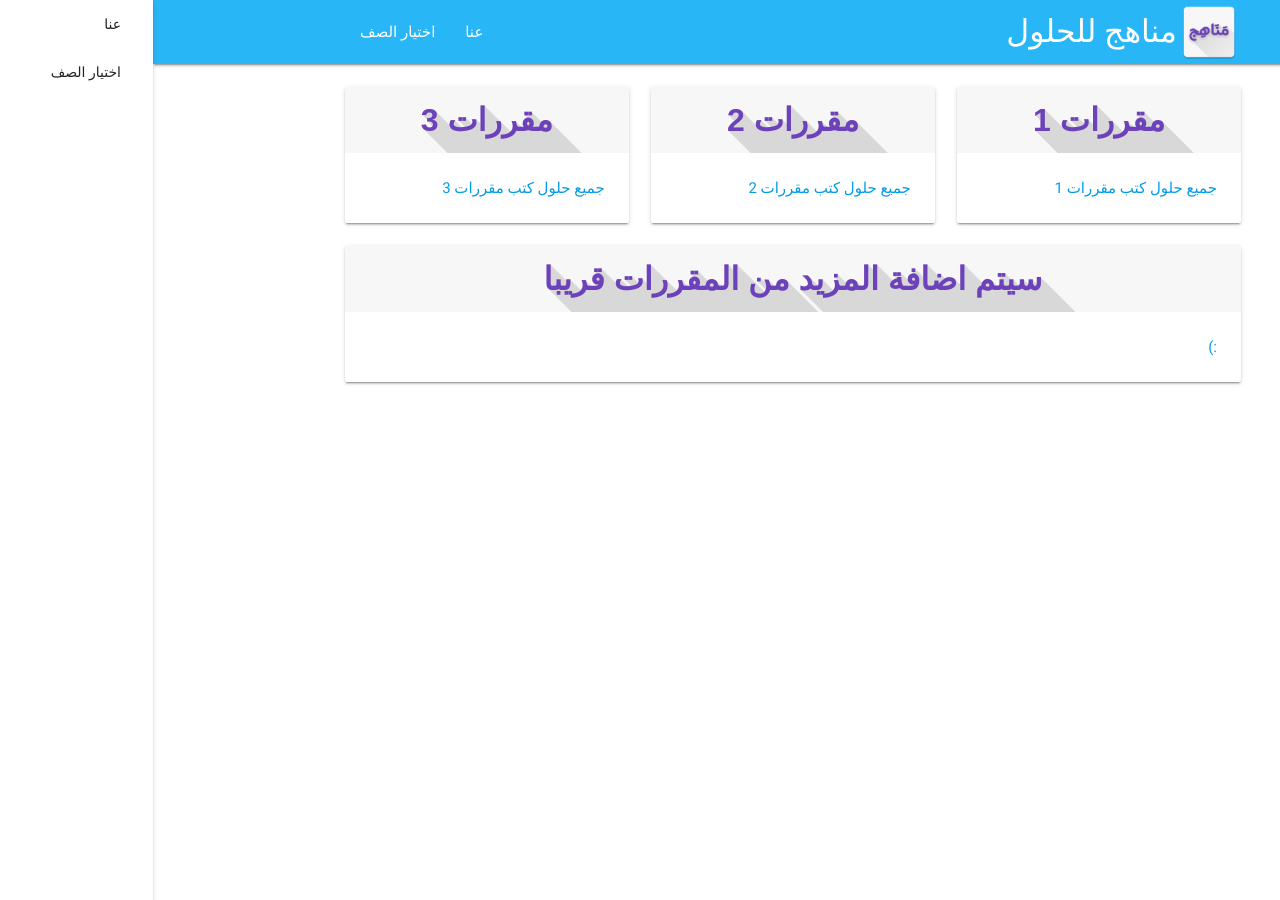
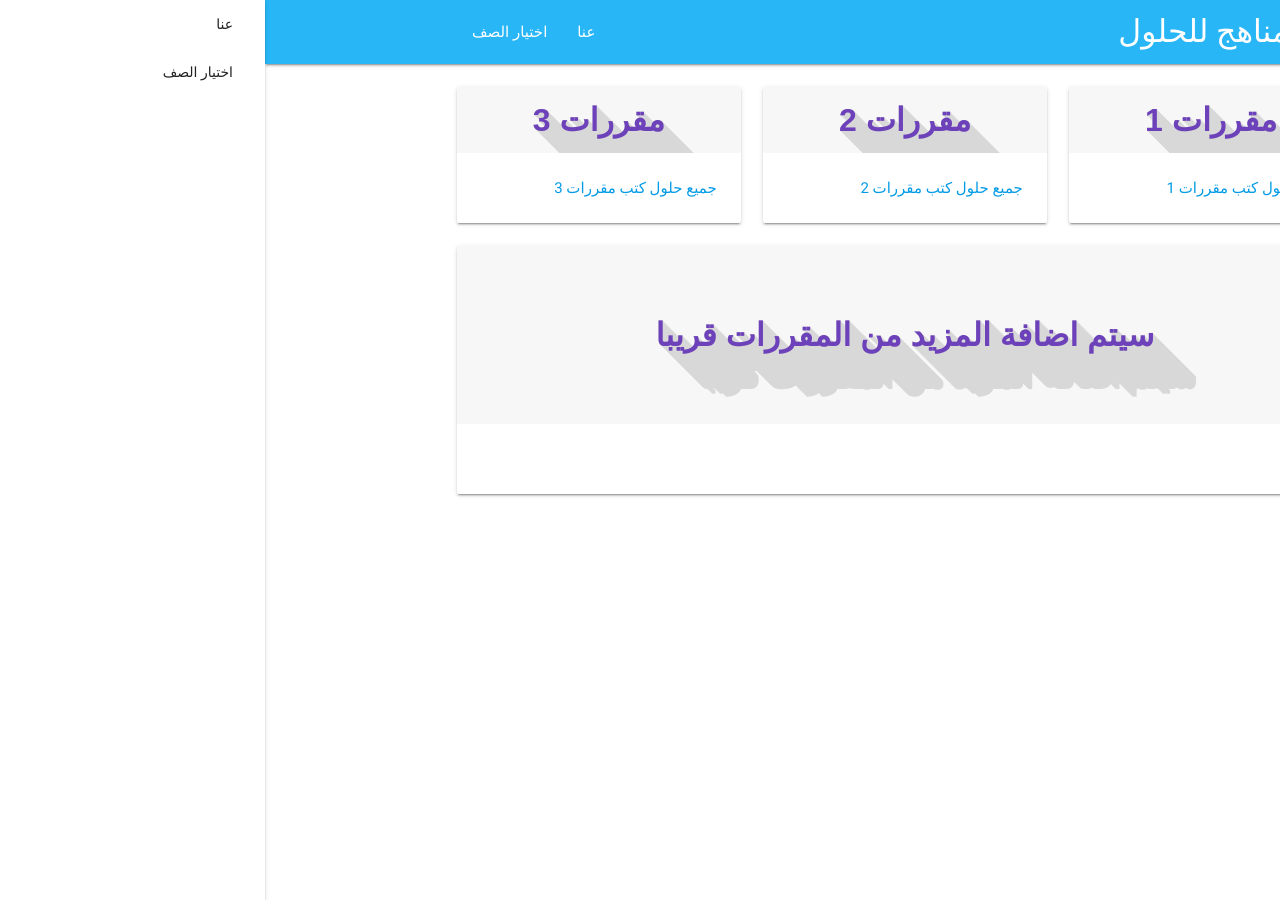
Before and after one commit to egyjs/el3zahaby.github.io-, a Jekyll site: the page built from tanawy.md, in a window 1280 px wide. Built offline with Jekyll 4.4.1, drawn with Linux system fonts in a browser that asks for light colours; nearby versions of some CDN libraries.

Commit message:
add  padding

```diff
--- a/tanawy.md
+++ b/tanawy.md
@@ -65,7 +65,7 @@
     <a href="#">
         <div class="card">
             <div class="card-image">
-                <div class="titleIMG" width="100%" >
+                <div class="titleIMG" width="100%" style="padding: 65px;" >
                   سيتم اضافة المزيد من المقررات قريبا
                 </div>
 
```
